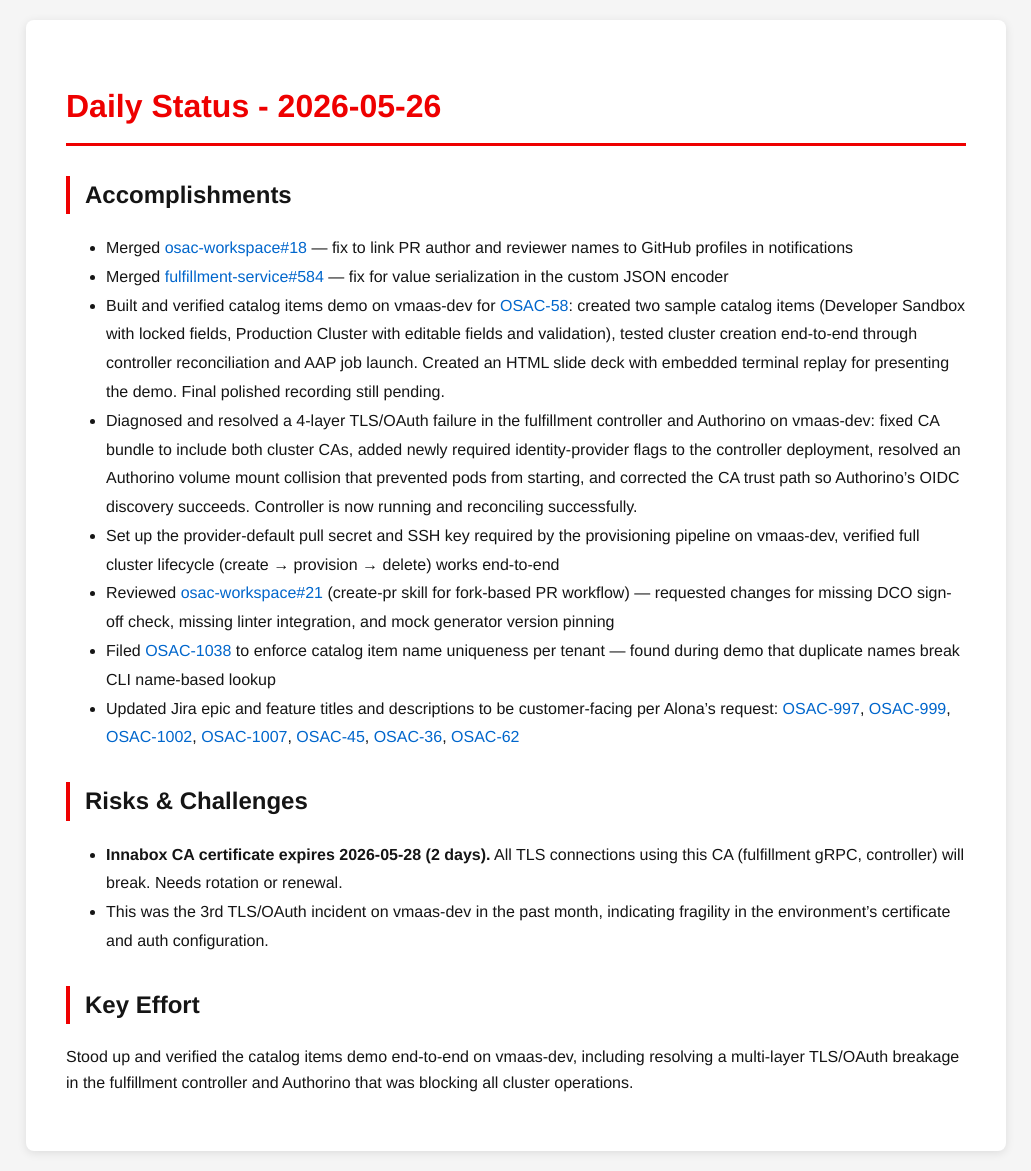
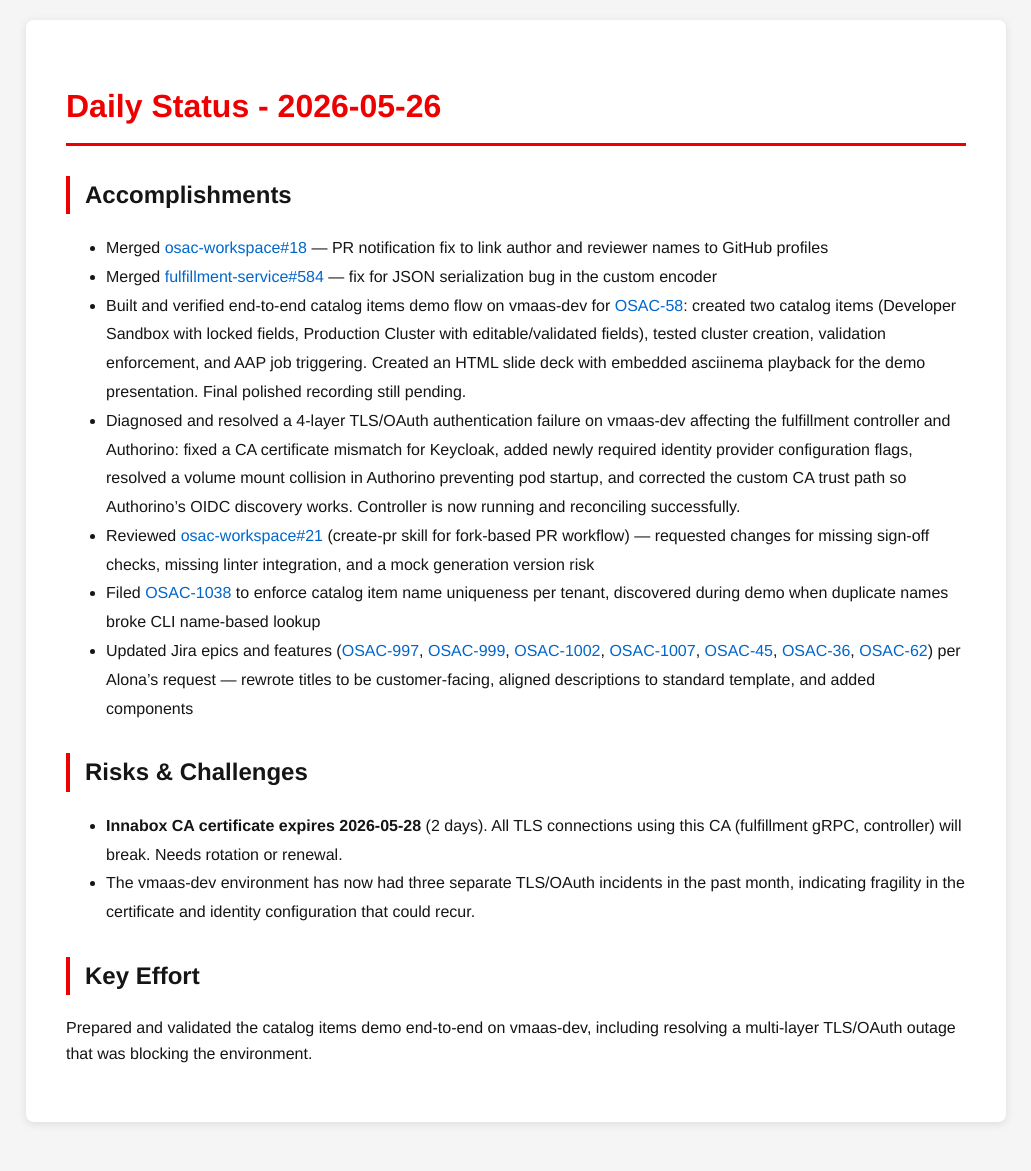
Before and after one commit to tzvatot/daily-status, a Jekyll site: the page built from 2026-05-26.md, in a window 1280 px wide. Shown: the whole page, without its empty margins (124-1155 px from the left). Built offline with Jekyll 4.4.1, drawn with Linux system fonts in a browser that asks for light colours; after the commit the page ends 1142 px from its top, so only the background shows below that.

Commit message:
Daily status update - 2026-05-26

```diff
--- a/2026-05-26.md
+++ b/2026-05-26.md
@@ -8,20 +8,19 @@
 
 ## Accomplishments
 
-- Merged [osac-workspace#18](https://github.com/osac-project/osac-workspace/pull/18) — fix to link PR author and reviewer names to GitHub profiles in notifications
-- Merged [fulfillment-service#584](https://github.com/osac-project/fulfillment-service/pull/584) — fix for value serialization in the custom JSON encoder
-- Built and verified catalog items demo on vmaas-dev for [OSAC-58](https://redhat.atlassian.net/browse/OSAC-58): created two sample catalog items (Developer Sandbox with locked fields, Production Cluster with editable fields and validation), tested cluster creation end-to-end through controller reconciliation and AAP job launch. Created an HTML slide deck with embedded terminal replay for presenting the demo. Final polished recording still pending.
-- Diagnosed and resolved a 4-layer TLS/OAuth failure in the fulfillment controller and Authorino on vmaas-dev: fixed CA bundle to include both cluster CAs, added newly required identity-provider flags to the controller deployment, resolved an Authorino volume mount collision that prevented pods from starting, and corrected the CA trust path so Authorino's OIDC discovery succeeds. Controller is now running and reconciling successfully.
-- Set up the provider-default pull secret and SSH key required by the provisioning pipeline on vmaas-dev, verified full cluster lifecycle (create → provision → delete) works end-to-end
-- Reviewed [osac-workspace#21](https://github.com/osac-project/osac-workspace/pull/21) (create-pr skill for fork-based PR workflow) — requested changes for missing DCO sign-off check, missing linter integration, and mock generator version pinning
-- Filed [OSAC-1038](https://redhat.atlassian.net/browse/OSAC-1038) to enforce catalog item name uniqueness per tenant — found during demo that duplicate names break CLI name-based lookup
-- Updated Jira epic and feature titles and descriptions to be customer-facing per Alona's request: [OSAC-997](https://redhat.atlassian.net/browse/OSAC-997), [OSAC-999](https://redhat.atlassian.net/browse/OSAC-999), [OSAC-1002](https://redhat.atlassian.net/browse/OSAC-1002), [OSAC-1007](https://redhat.atlassian.net/browse/OSAC-1007), [OSAC-45](https://redhat.atlassian.net/browse/OSAC-45), [OSAC-36](https://redhat.atlassian.net/browse/OSAC-36), [OSAC-62](https://redhat.atlassian.net/browse/OSAC-62)
+- Merged [osac-workspace#18](https://github.com/osac-project/osac-workspace/pull/18) — PR notification fix to link author and reviewer names to GitHub profiles
+- Merged [fulfillment-service#584](https://github.com/osac-project/fulfillment-service/pull/584) — fix for JSON serialization bug in the custom encoder
+- Built and verified end-to-end catalog items demo flow on vmaas-dev for [OSAC-58](https://redhat.atlassian.net/browse/OSAC-58): created two catalog items (Developer Sandbox with locked fields, Production Cluster with editable/validated fields), tested cluster creation, validation enforcement, and AAP job triggering. Created an HTML slide deck with embedded asciinema playback for the demo presentation. Final polished recording still pending.
+- Diagnosed and resolved a 4-layer TLS/OAuth authentication failure on vmaas-dev affecting the fulfillment controller and Authorino: fixed a CA certificate mismatch for Keycloak, added newly required identity provider configuration flags, resolved a volume mount collision in Authorino preventing pod startup, and corrected the custom CA trust path so Authorino's OIDC discovery works. Controller is now running and reconciling successfully.
+- Reviewed [osac-workspace#21](https://github.com/osac-project/osac-workspace/pull/21) (create-pr skill for fork-based PR workflow) — requested changes for missing sign-off checks, missing linter integration, and a mock generation version risk
+- Filed [OSAC-1038](https://redhat.atlassian.net/browse/OSAC-1038) to enforce catalog item name uniqueness per tenant, discovered during demo when duplicate names broke CLI name-based lookup
+- Updated Jira epics and features ([OSAC-997](https://redhat.atlassian.net/browse/OSAC-997), [OSAC-999](https://redhat.atlassian.net/browse/OSAC-999), [OSAC-1002](https://redhat.atlassian.net/browse/OSAC-1002), [OSAC-1007](https://redhat.atlassian.net/browse/OSAC-1007), [OSAC-45](https://redhat.atlassian.net/browse/OSAC-45), [OSAC-36](https://redhat.atlassian.net/browse/OSAC-36), [OSAC-62](https://redhat.atlassian.net/browse/OSAC-62)) per Alona's request — rewrote titles to be customer-facing, aligned descriptions to standard template, and added components
 
 ## Risks & Challenges
 
-- **Innabox CA certificate expires 2026-05-28 (2 days).** All TLS connections using this CA (fulfillment gRPC, controller) will break. Needs rotation or renewal.
-- This was the 3rd TLS/OAuth incident on vmaas-dev in the past month, indicating fragility in the environment's certificate and auth configuration.
+- **Innabox CA certificate expires 2026-05-28** (2 days). All TLS connections using this CA (fulfillment gRPC, controller) will break. Needs rotation or renewal.
+- The vmaas-dev environment has now had three separate TLS/OAuth incidents in the past month, indicating fragility in the certificate and identity configuration that could recur.
 
 ## Key Effort
 
-Stood up and verified the catalog items demo end-to-end on vmaas-dev, including resolving a multi-layer TLS/OAuth breakage in the fulfillment controller and Authorino that was blocking all cluster operations.
+Prepared and validated the catalog items demo end-to-end on vmaas-dev, including resolving a multi-layer TLS/OAuth outage that was blocking the environment.
```
